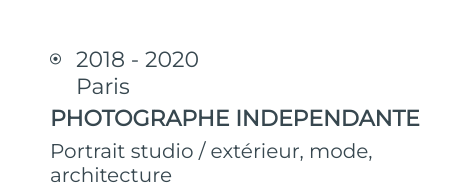
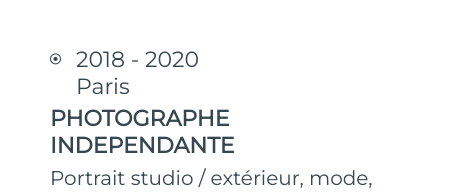
Before and after one commit to Misha-Labruyere/projet2, a plain HTML site: page index.html in a window 390 px wide. Shown: the part 570-763 px from the top of the page, 470 px wide, since content can reach past the window. Drawn offline with Linux system fonts and the light colour scheme.

Commit message:
finaliser

```diff
--- a/style.css
+++ b/style.css
@@ -44,7 +44,6 @@
   #a-propos {
     display: flex;
     flex-direction: column;
-    margin-right: 0px;
   }
 
   #parcours {
@@ -54,7 +53,6 @@
   .contact {
     color: rgb(255, 255, 255);
     font-size: 24px;
-
   }
 
   .recommandations {
@@ -80,6 +78,10 @@
   .puce-date {
     display: flex;
     font-size: 22px;
+  }
+
+  .work {
+    max-width: fit-content;
   }
 
   .image {
@@ -260,9 +262,8 @@ i {
 }
 
 .work {
-  min-width: 420px;
+  width: 420px;
 }
-
 a {
   color: rgb(188, 201, 206);
 }
```
